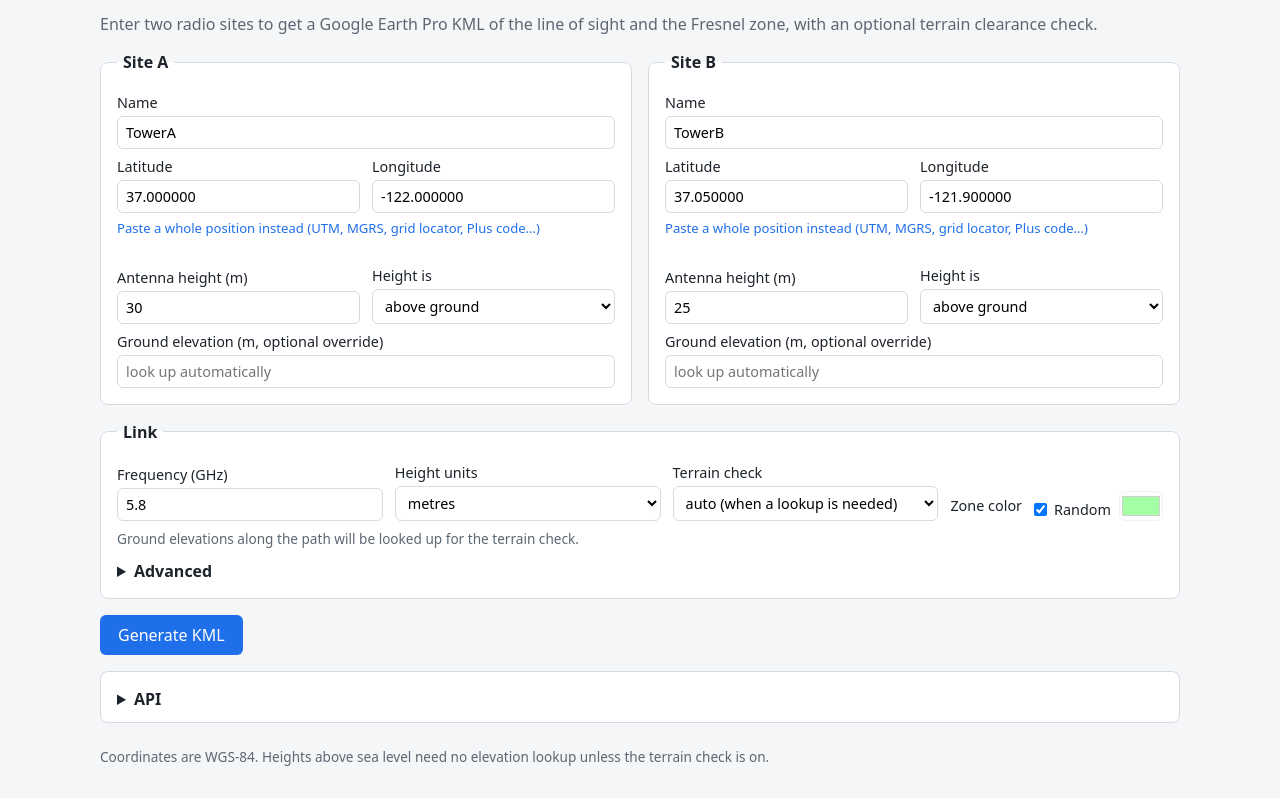
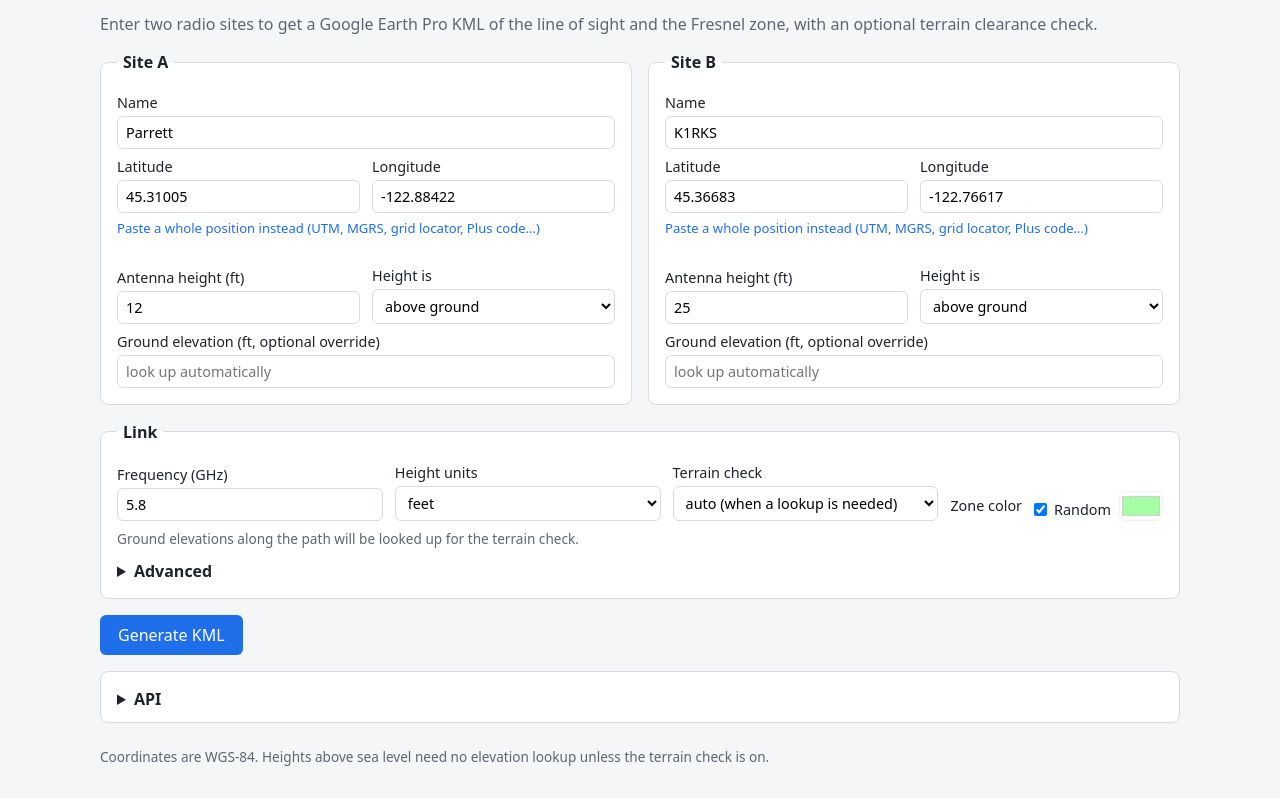
Before and after one commit to K1RKS/fresnel_kml, a plain HTML site: page web/index.html in a window 1280 px wide. Shown: the part 62-860 px from the top of the page. Drawn offline with Linux system fonts and the light colour scheme; no server answers.

Commit message:
Default the form to the Parrett and K1RKS test link in feet.
Co-authored-by: Cursor <cursoragent@cursor.com>

```diff
--- a/web/index.html
+++ b/web/index.html
@@ -17,10 +17,10 @@
   <div class="sites">
     <fieldset class="site" data-site="site_a">
       <legend>Site A</legend>
-      <label>Name <input name="name" value="TowerA" required maxlength="100"></label>
+      <label>Name <input name="name" value="Parrett" required maxlength="100"></label>
       <div class="pos-latlon">
-        <label>Latitude <input name="lat" value="37.000000" placeholder="37.000000" autocomplete="off" data-axis="lat"></label>
-        <label>Longitude <input name="lon" value="-122.000000" placeholder="-122.000000" autocomplete="off" data-axis="lon"></label>
+        <label>Latitude <input name="lat" value="45.31005" placeholder="37.000000" autocomplete="off" data-axis="lat"></label>
+        <label>Longitude <input name="lon" value="-122.88422" placeholder="-122.000000" autocomplete="off" data-axis="lon"></label>
       </div>
       <div class="pos-single" hidden>
         <label>Position <input name="position" placeholder="10S 581526 4099055, CM87xa08, 849V2WM8+MM&hellip;" autocomplete="off" data-axis=""></label>
@@ -28,7 +28,7 @@
       <button type="button" class="linkish toggle-pos">Paste a whole position instead (UTM, MGRS, grid locator, Plus code&hellip;)</button>
       <div class="decoded" aria-live="polite"></div>
       <div class="height-row">
-        <label><span>Antenna height (<span class="unit">m</span>)</span> <input name="height" type="number" step="any" value="30" required></label>
+        <label><span>Antenna height (<span class="unit">m</span>)</span> <input name="height" type="number" step="any" value="12" required></label>
         <label>Height is
           <select name="height_ref">
             <option value="agl" selected>above ground</option>
@@ -41,10 +41,10 @@
 
     <fieldset class="site" data-site="site_b">
       <legend>Site B</legend>
-      <label>Name <input name="name" value="TowerB" required maxlength="100"></label>
+      <label>Name <input name="name" value="K1RKS" required maxlength="100"></label>
       <div class="pos-latlon">
-        <label>Latitude <input name="lat" value="37.050000" placeholder="37.050000" autocomplete="off" data-axis="lat"></label>
-        <label>Longitude <input name="lon" value="-121.900000" placeholder="-121.900000" autocomplete="off" data-axis="lon"></label>
+        <label>Latitude <input name="lat" value="45.36683" placeholder="37.050000" autocomplete="off" data-axis="lat"></label>
+        <label>Longitude <input name="lon" value="-122.76617" placeholder="-121.900000" autocomplete="off" data-axis="lon"></label>
       </div>
       <div class="pos-single" hidden>
         <label>Position <input name="position" placeholder="10S 597811 4100985, CM97bb11&hellip;" autocomplete="off" data-axis=""></label>
@@ -69,7 +69,7 @@
     <div class="row">
       <label>Frequency (GHz) <input id="freq_ghz" type="number" step="any" value="5.8" min="0.03" max="100"></label>
       <label>Height units
-        <select id="units"><option value="m" selected>metres</option><option value="ft">feet</option></select>
+        <select id="units"><option value="m">metres</option><option value="ft" selected>feet</option></select>
       </label>
       <label>Terrain check
         <select id="terrain_check">
```
